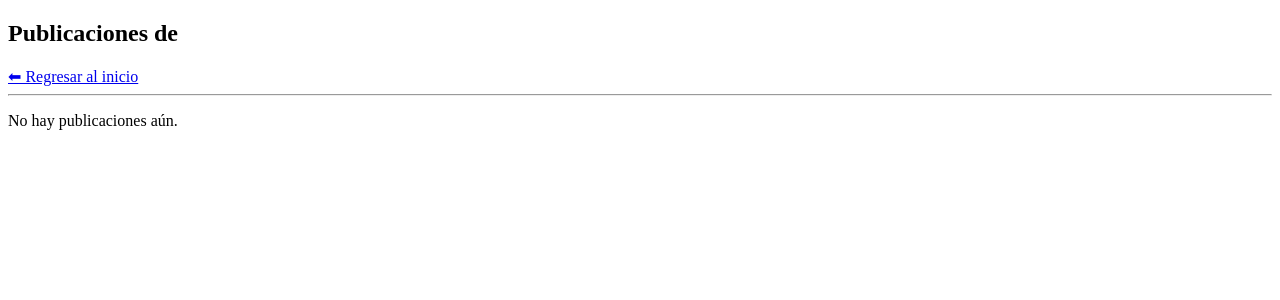
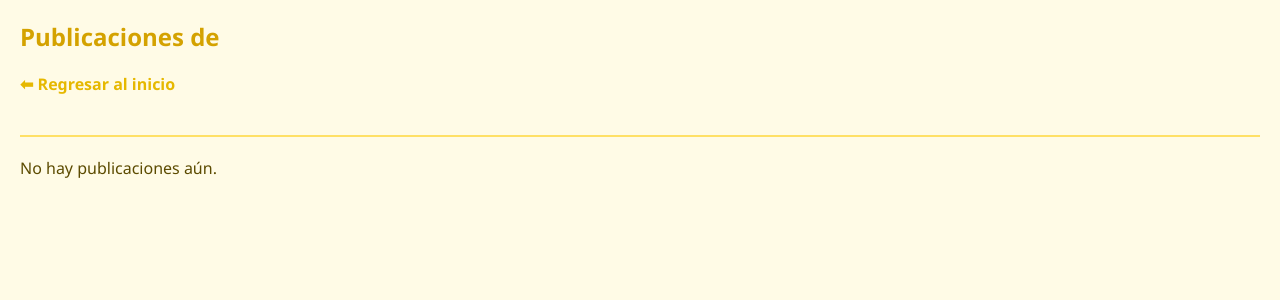
Before and after one commit to Dianalvb/red_social_funcional, a Flask app: template templates/perfil.html in a window 1280 px wide. Shown: the top 300 px of the page. Run offline with Flask 3, Linux system fonts and the light colour scheme; the template is opened without the code that fills it, so the values that code supplies are empty; some libraries are stand-ins or nearby versions.

Commit message:
css y html
explorar y perfil

```diff
--- /dev/null
+++ b/static/perfil.css
@@ -0,0 +1,51 @@
+body {
+    font-family: "Segoe UI", sans-serif;
+    background-color: #fffbe6; /* Fondo amarillo muy claro */
+    color: #5c4b00; /* Marrón suave para buen contraste */
+    margin: 0;
+    padding: 0 20px;
+}
+
+h2 {
+    color: #d4a200; /* Amarillo dorado */
+    margin-top: 20px;
+}
+
+a {
+    display: inline-block;
+    margin-bottom: 20px;
+    text-decoration: none;
+    color: #e6b800; /* Amarillo medio */
+    font-weight: bold;
+}
+
+a:hover {
+    text-decoration: underline;
+    color: #cc9900;
+}
+
+hr {
+    border: none;
+    height: 2px;
+    background-color: #ffe066; /* Línea sutil amarilla */
+    margin: 20px 0;
+}
+
+div.publicacion {
+    background-color: #fffde0; /* Caja más clara */
+    border: 1px solid #ffe066;
+    border-radius: 10px;
+    margin: 10px 0;
+    padding: 15px;
+    box-shadow: 2px 2px 5px rgba(255, 220, 100, 0.2);
+}
+
+div.publicacion p:first-child {
+    font-size: 16px;
+    margin-bottom: 10px;
+}
+
+div.publicacion p:last-child {
+    font-size: 14px;
+    color: #997a00;
+}
--- a/templates/perfil.html
+++ b/templates/perfil.html
@@ -3,6 +3,7 @@
 <head>
     <meta charset="UTF-8">
     <title>Perfil de {{ nombre_usuario }}</title>
+    <link rel="stylesheet" href="{{url_for('static', filename='perfil.css')}}">
 </head>
 <body>
     <h2>Publicaciones de {{ nombre_usuario }}</h2>
```
Also changed, not shown: static/explorar.css (added, +68 -0 lines), templates/explorar.html (+28 -0 lines).
